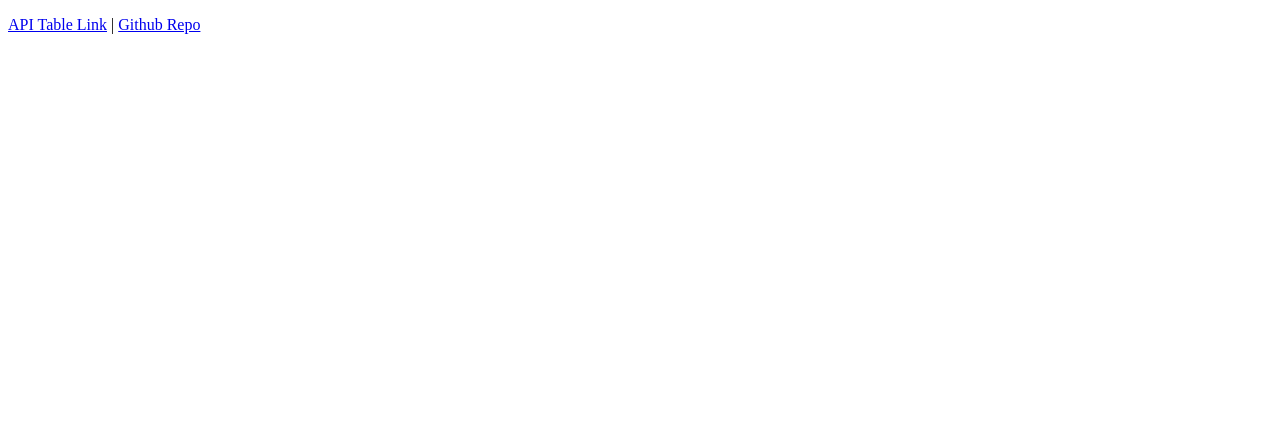
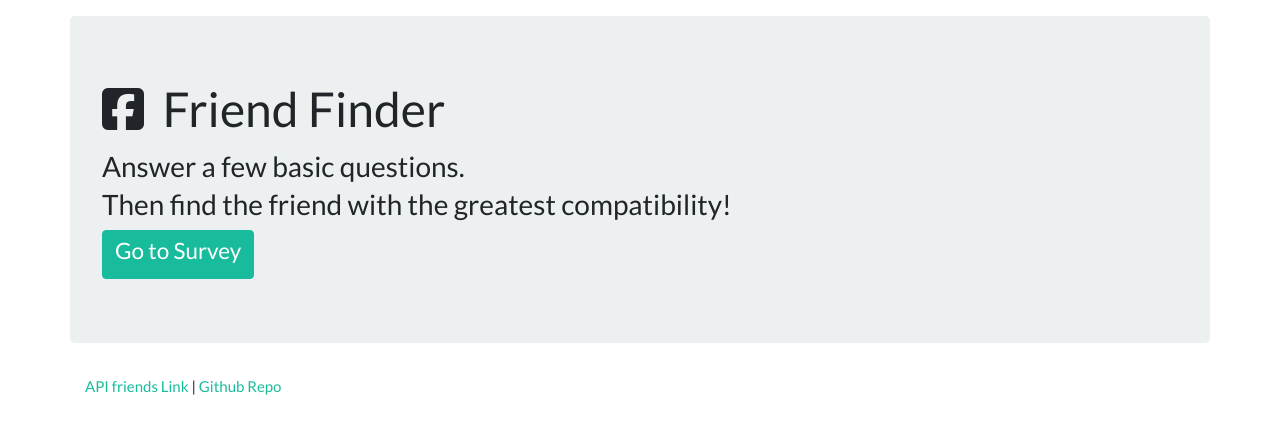
Before and after one commit to Stevearchi/friend_finder, a website: page public/home.html in a window 1280 px wide. Drawn offline with nearby package versions, Linux system fonts and the light colour scheme.

Commit message:
finished html & bootstrap css for home page

```diff
--- a/public/home.html
+++ b/public/home.html
@@ -1,16 +1,42 @@
 <!DOCTYPE html>
 <html lang="en">
+
 <head>
     <meta charset="UTF-8">
     <meta name="viewport" content="width=device-width, initial-scale=1.0">
     <meta http-equiv="X-UA-Compatible" content="ie=edge">
     <title>Friend Finder</title>
+    <link rel="stylesheet" href="https://stackpath.bootstrapcdn.com/bootstrap/4.3.1/css/bootstrap.min.css"
+        integrity="sha384-ggOyR0iXCbMQv3Xipma34MD+dH/1fQ784/j6cY/iJTQUOhcWr7x9JvoRxT2MZw1T" crossorigin="anonymous">
+    <link rel="stylesheet" href="https://stackpath.bootstrapcdn.com/bootswatch/4.3.1/flatly/bootstrap.min.css">
 </head>
+
 <body>
+    <div class="jumbotron container mt-3">
+
+        <h1><i class="fab fa-facebook-square 2"></i>&nbsp;&nbsp;Friend Finder</h1>
+        <h3>
+            <small>
+                Answer a few basic questions.
+
+            <br />
+            Then find the friend with the greatest compatibility!
+        </small>
+        </h3>
+        <a href = "/survey">
+            <button class = "btn btn-success" type="button">
+                <h4>Go to Survey</h4>
+            </button>
+        </a>
+    </div>
+
     <footer class="footer">
         <div class="container">
-          <p><a href="/api/friends">API Table Link</a> | <a href="https://github.com/Stevearchi/friend_finder">Github Repo</a>
+            <p><a href="/api/friendslist">API friends Link</a> | <a
+                    href="https://github.com/Stevearchi/friend_finder">Github Repo</a>
         </div>
-      </footer>
+    </footer>
+    <script src="https://kit.fontawesome.com/fed53fa0d8.js"></script>
 </body>
+
 </html>
--- a/routing/apiRoutes.js
+++ b/routing/apiRoutes.js
@@ -12,5 +12,6 @@ module.exports = function (app) {
 
     app.post('/api/friendslist', function (req, res) {
         friends.push(req.body);
+        res.end();
     });
 };
--- a/routing/htmlRoutes.js
+++ b/routing/htmlRoutes.js
@@ -9,7 +9,8 @@ module.exports = function(app){
         res.sendFile(path.join(__dirname, '../public/survey.html'))
     });
 
-    app.get("/:", function (req, res){
+    // This will handle everything except '/survey'
+    app.get("/:any", function (req, res){
 
         res.sendFile(path.join(__dirname, "../public/home.html"));
     });
```
Also changed, not shown: public/survey.html (+19 -0 lines).
